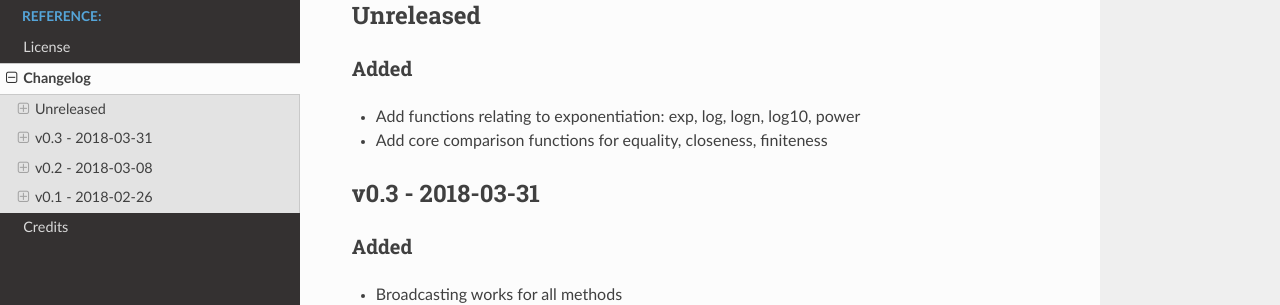
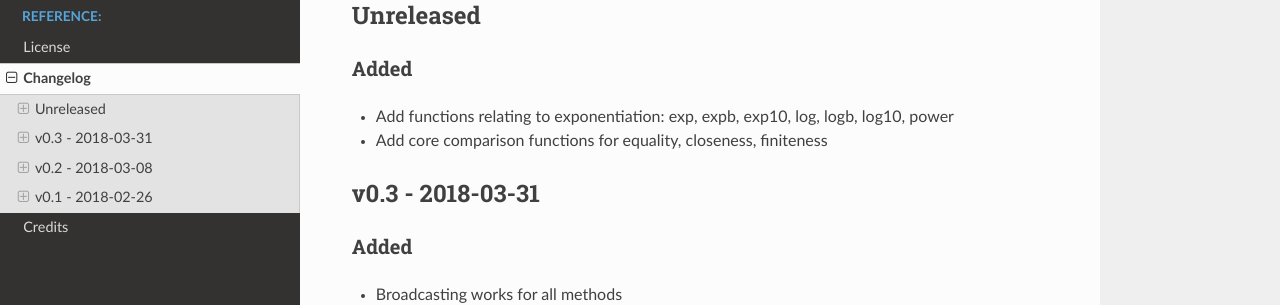
Before and after one commit to glotzerlab/rowan, a Sphinx documentation site: the page built from doc/changelog.rst, in a window 1280 px wide and 900 px high. Shown: the part 233-538 px from the top of the window. Built offline with Sphinx 7.4.7 and the Read the Docs theme 2.0.0, drawn with Linux system fonts in a browser that asks for light colours.

Commit message:
Update changelog, docs, contributors

```diff
--- a/ChangeLog.rst
+++ b/ChangeLog.rst
@@ -8,7 +8,7 @@ Unreleased
 Added
 +++++
 
-* Add functions relating to exponentiation: exp, log, logn, log10, power
+* Add functions relating to exponentiation: exp, expb, exp10, log, logb, log10, power
 * Add core comparison functions for equality, closeness, finiteness
 
 v0.3 - 2018-03-31
--- a/contributors.txt
+++ b/contributors.txt
@@ -1 +1 @@
-    44	Vyas <vramasub@umich.edu>
+   162	Vyas Ramasubramani <vramasub@umich.edu>
```
Also changed, not shown: doc/package-hamilton.rst (+11 -0 lines), setup.cfg (line endings or trailing spaces).
